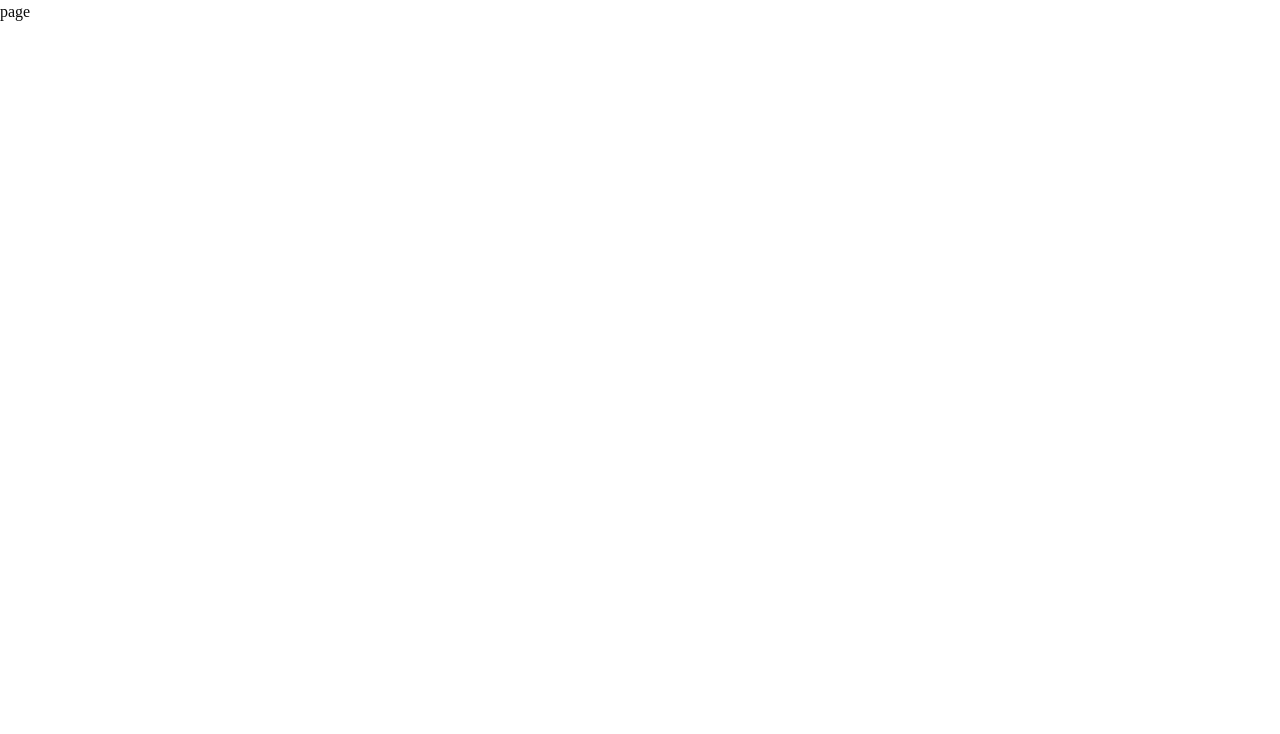
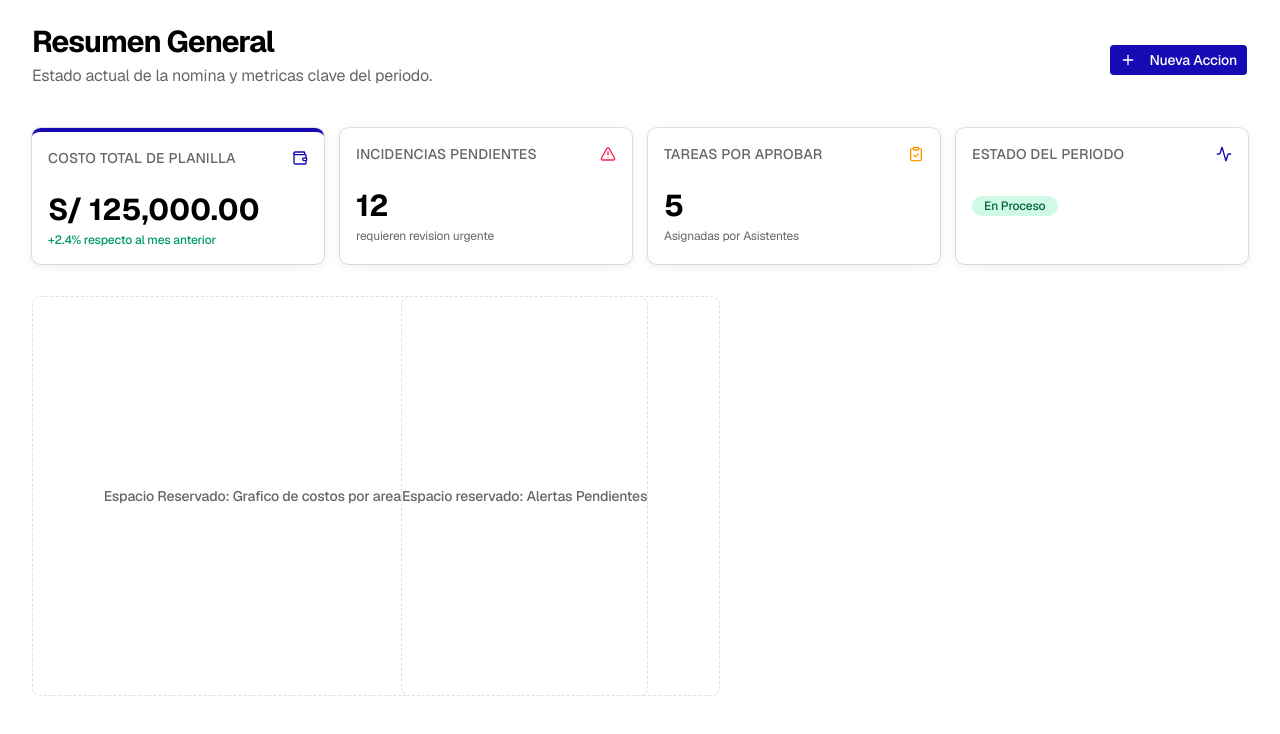
Before and after one commit to ZER0SEV7N/bella-jyp-frontend, a Next.js app: page /contador/dashboard in a window 1280 px wide. Shown: the top 734 px of the page. Built offline with nearby package versions, Linux system fonts and the light colour scheme.

Commit message:
feature/ card summary impplemented into dashboard

```diff
--- a/src/app/contador/dashboard/page.tsx
+++ b/src/app/contador/dashboard/page.tsx
@@ -1,5 +1,64 @@
-import React from 'react'
+import { Suspense } from "react";
 
-export default function page() {
-  return <div>page</div>
+import { Skeleton } from "@/shared/components/ui/skeleton";
+import { Button } from "@/shared/components/ui/button";
+import { Plus } from "lucide-react";
+import CardSummary from "@/features/tareas/components/card-summary";
+
+
+// 1. EL FALLBACK: lo que el usuario vera durante los 1.5 segundos de latencia
+function CardsSkeletonFallback() {
+  return (
+    <>
+      {[1,2,3,4].map((i)=> (
+        <Skeleton key={i} className="h-35 w-full rounded-xl bg-muted/50" />
+      ))}
+    </>
+  );
 }
+
+// 2. EL ORQUESTADOR (server component)
+export default function DashboardContadorPage(){
+  return (
+    <div className="flex-1 space-y-8 p-8 pt-6">
+      <div className="flex items-center justify-between space-y-2">
+        <div>
+          <h2 className="text-3xl font-bold tracking-tight text-foreground">
+            Resumen General
+          </h2>
+          <p className="text-muted-foreground mt-1">
+            Estado actual de la nomina y metricas clave del periodo.
+          </p>
+        </div>
+        <div className="flex items-center space-x-2">
+          <Button className="bg-primary text-primary-foreground hover:bg-primary/90 ">
+            <Plus className="mr-2 h-4 w-4" /> Nueva Accion
+          </Button>
+        </div>
+      </div>
+      <div className="grid gap-4 md:grid-cols-2 lg:grid-cols-4">
+        <Suspense fallback={<CardsSkeletonFallback/>}>
+          <CardSummary/>
+        </Suspense>
+      </div>
+
+    <div className="grid gap-4 md:grid-cols-2 lg:grid-cols-7 mt-8">
+      <div className="col-span-4 h-100 rounded-xl border border-dashed border-muted-foreground/20 bg-card flex items-center justify-center">
+        <span className="text-muted-foreground text-sm font-medium">
+          Espacio Reservado: Grafico de costos por area
+        </span>
+        <div className="col-span-3 h-100 rounded-xl border border-dashed border-muted-foreground/20 bg-card flex items-center justify-center">
+          <span className="text-muted-foreground text-sm font-medium">
+            Espacio reservado: Alertas Pendientes
+          </span>
+
+        </div>
+
+      </div>
+
+    </div>
+    </div>
+
+
+  )
+}
--- a/src/app/globals.css
+++ b/src/app/globals.css
@@ -1,126 +1,173 @@
-@import 'tailwindcss';
-@import 'tw-animate-css';
-@import 'shadcn/tailwind.css';
+@import "tailwindcss";
 
 @custom-variant dark (&:is(.dark *));
+
+:root {
+  --background: oklch(1.0000 0 0);
+  --foreground: oklch(0 0 0);
+  --card: oklch(1.0000 0 0);
+  --card-foreground: oklch(0 0 0);
+  --popover: oklch(1.0000 0 0);
+  --popover-foreground: oklch(0 0 0);
+  --primary: oklch(0.3589 0.2336 267.4538);
+  --primary-foreground: oklch(1.0000 0 0);
+  --secondary: oklch(0 0 0);
+  --secondary-foreground: oklch(1.0000 0 0);
+  --muted: oklch(0.9702 0 0);
+  --muted-foreground: oklch(0.5103 0 0);
+  --accent: oklch(0.3589 0.2336 267.4538);
+  --accent-foreground: oklch(1.0000 0 0);
+  --destructive: oklch(0.5858 0.2220 17.5846);
+  --destructive-foreground: oklch(1.0000 0 0);
+  --border: oklch(0.9219 0 0);
+  --input: oklch(0.9219 0 0);
+  --ring: oklch(0.3589 0.2336 267.4538);
+  --chart-1: oklch(0.3589 0.2336 267.4538);
+  --chart-2: oklch(0 0 0);
+  --chart-3: oklch(0.4202 0 0);
+  --chart-4: oklch(0.5999 0 0);
+  --chart-5: oklch(0.7668 0 0);
+  --sidebar: oklch(1.0000 0 0);
+  --sidebar-foreground: oklch(0 0 0);
+  --sidebar-primary: oklch(0.3589 0.2336 267.4538);
+  --sidebar-primary-foreground: oklch(1.0000 0 0);
+  --sidebar-accent: oklch(0.9702 0 0);
+  --sidebar-accent-foreground: oklch(0.3589 0.2336 267.4538);
+  --sidebar-border: oklch(0.9219 0 0);
+  --sidebar-ring: oklch(0.3589 0.2336 267.4538);
+  --font-sans: var(--font-geist-sans), "Geist", "Geist Sans", ui-sans-serif, system-ui, sans-serif;
+  --font-serif: var(--font-geist-sans), "Geist", "Geist Sans", ui-sans-serif, system-ui, sans-serif;
+  --font-mono: var(--font-geist-mono), "Geist Mono", ui-monospace, monospace;
+  --radius: 0.3rem;
+  --shadow-x: 0px;
+  --shadow-y: 2px;
+  --shadow-blur: 12px;
+  --shadow-spread: 0px;
+  --shadow-opacity: 0.08;
+  --shadow-color: #000000;
+  --shadow-2xs: 0px 2px 12px 0px hsl(0 0% 0% / 0.04);
+  --shadow-xs: 0px 2px 12px 0px hsl(0 0% 0% / 0.04);
+  --shadow-sm: 0px 2px 12px 0px hsl(0 0% 0% / 0.08), 0px 1px 2px -1px hsl(0 0% 0% / 0.08);
+  --shadow: 0px 2px 12px 0px hsl(0 0% 0% / 0.08), 0px 1px 2px -1px hsl(0 0% 0% / 0.08);
+  --shadow-md: 0px 2px 12px 0px hsl(0 0% 0% / 0.08), 0px 2px 4px -1px hsl(0 0% 0% / 0.08);
+  --shadow-lg: 0px 2px 12px 0px hsl(0 0% 0% / 0.08), 0px 4px 6px -1px hsl(0 0% 0% / 0.08);
+  --shadow-xl: 0px 2px 12px 0px hsl(0 0% 0% / 0.08), 0px 8px 10px -1px hsl(0 0% 0% / 0.08);
+  --shadow-2xl: 0px 2px 12px 0px hsl(0 0% 0% / 0.20);
+  --tracking-normal: -0.01em;
+  --spacing: 0.25rem;
+}
+
+.dark {
+  --background: oklch(0 0 0);
+  --foreground: oklch(1.0000 0 0);
+  --card: oklch(0.1448 0 0);
+  --card-foreground: oklch(1.0000 0 0);
+  --popover: oklch(0 0 0);
+  --popover-foreground: oklch(1.0000 0 0);
+  --primary: oklch(0.3589 0.2336 267.4538);
+  --primary-foreground: oklch(1.0000 0 0);
+  --secondary: oklch(1.0000 0 0);
+  --secondary-foreground: oklch(0 0 0);
+  --muted: oklch(0.2178 0 0);
+  --muted-foreground: oklch(0.7155 0 0);
+  --accent: oklch(0.3589 0.2336 267.4538);
+  --accent-foreground: oklch(1.0000 0 0);
+  --destructive: oklch(0.6730 0.2146 25.0397);
+  --destructive-foreground: oklch(1.0000 0 0);
+  --border: oklch(0.2686 0 0);
+  --input: oklch(0.2686 0 0);
+  --ring: oklch(0.3589 0.2336 267.4538);
+  --chart-1: oklch(0.3589 0.2336 267.4538);
+  --chart-2: oklch(1.0000 0 0);
+  --chart-3: oklch(0.5999 0 0);
+  --chart-4: oklch(0.3715 0 0);
+  --chart-5: oklch(0.2178 0 0);
+  --sidebar: oklch(0.1149 0 0);
+  --sidebar-foreground: oklch(1.0000 0 0);
+  --sidebar-primary: oklch(0.3589 0.2336 267.4538);
+  --sidebar-primary-foreground: oklch(1.0000 0 0);
+  --sidebar-accent: oklch(0.2178 0 0);
+  --sidebar-accent-foreground: oklch(1.0000 0 0);
+  --sidebar-border: oklch(0.2686 0 0);
+  --sidebar-ring: oklch(0.3589 0.2336 267.4538);
+  --font-sans: var(--font-geist-sans), "Geist", "Geist Sans", ui-sans-serif, system-ui, sans-serif;
+  --font-serif: var(--font-geist-sans), "Geist", "Geist Sans", ui-sans-serif, system-ui, sans-serif;
+  --font-mono: var(--font-geist-mono), "Geist Mono", ui-monospace, monospace;
+  --radius: 0.3rem;
+  --shadow-x: 0px;
+  --shadow-y: 4px;
+  --shadow-blur: 20px;
+  --shadow-spread: 0px;
+  --shadow-opacity: 0.4;
+  --shadow-color: #000000;
+  --shadow-2xs: 0px 4px 20px 0px hsl(0 0% 0% / 0.20);
+  --shadow-xs: 0px 4px 20px 0px hsl(0 0% 0% / 0.20);
+  --shadow-sm: 0px 4px 20px 0px hsl(0 0% 0% / 0.40), 0px 1px 2px -1px hsl(0 0% 0% / 0.40);
+  --shadow: 0px 4px 20px 0px hsl(0 0% 0% / 0.40), 0px 1px 2px -1px hsl(0 0% 0% / 0.40);
+  --shadow-md: 0px 4px 20px 0px hsl(0 0% 0% / 0.40), 0px 2px 4px -1px hsl(0 0% 0% / 0.40);
+  --shadow-lg: 0px 4px 20px 0px hsl(0 0% 0% / 0.40), 0px 4px 6px -1px hsl(0 0% 0% / 0.40);
+  --shadow-xl: 0px 4px 20px 0px hsl(0 0% 0% / 0.40), 0px 8px 10px -1px hsl(0 0% 0% / 0.40);
+  --shadow-2xl: 0px 4px 20px 0px hsl(0 0% 0% / 1.00);
+}
 
 @theme inline {
   --color-background: var(--background);
   --color-foreground: var(--foreground);
+  --color-card: var(--card);
+  --color-card-foreground: var(--card-foreground);
+  --color-popover: var(--popover);
+  --color-popover-foreground: var(--popover-foreground);
+  --color-primary: var(--primary);
+  --color-primary-foreground: var(--primary-foreground);
+  --color-secondary: var(--secondary);
+  --color-secondary-foreground: var(--secondary-foreground);
+  --color-muted: var(--muted);
+  --color-muted-foreground: var(--muted-foreground);
+  --color-accent: var(--accent);
+  --color-accent-foreground: var(--accent-foreground);
+  --color-destructive: var(--destructive);
+  --color-destructive-foreground: var(--destructive-foreground);
+  --color-border: var(--border);
+  --color-input: var(--input);
+  --color-ring: var(--ring);
+  --color-chart-1: var(--chart-1);
+  --color-chart-2: var(--chart-2);
+  --color-chart-3: var(--chart-3);
+  --color-chart-4: var(--chart-4);
+  --color-chart-5: var(--chart-5);
+  --color-sidebar: var(--sidebar);
+  --color-sidebar-foreground: var(--sidebar-foreground);
+  --color-sidebar-primary: var(--sidebar-primary);
+  --color-sidebar-primary-foreground: var(--sidebar-primary-foreground);
+  --color-sidebar-accent: var(--sidebar-accent);
+  --color-sidebar-accent-foreground: var(--sidebar-accent-foreground);
+  --color-sidebar-border: var(--sidebar-border);
+  --color-sidebar-ring: var(--sidebar-ring);
+
   --font-sans: var(--font-sans);
-  --font-mono: var(--font-geist-mono);
-  --font-heading: var(--font-sans);
-  --color-sidebar-ring: var(--sidebar-ring);
-  --color-sidebar-border: var(--sidebar-border);
-  --color-sidebar-accent-foreground: var(--sidebar-accent-foreground);
-  --color-sidebar-accent: var(--sidebar-accent);
-  --color-sidebar-primary-foreground: var(--sidebar-primary-foreground);
-  --color-sidebar-primary: var(--sidebar-primary);
-  --color-sidebar-foreground: var(--sidebar-foreground);
-  --color-sidebar: var(--sidebar);
-  --color-chart-5: var(--chart-5);
-  --color-chart-4: var(--chart-4);
-  --color-chart-3: var(--chart-3);
-  --color-chart-2: var(--chart-2);
-  --color-chart-1: var(--chart-1);
-  --color-ring: var(--ring);
-  --color-input: var(--input);
-  --color-border: var(--border);
-  --color-destructive: var(--destructive);
-  --color-accent-foreground: var(--accent-foreground);
-  --color-accent: var(--accent);
-  --color-muted-foreground: var(--muted-foreground);
-  --color-muted: var(--muted);
-  --color-secondary-foreground: var(--secondary-foreground);
-  --color-secondary: var(--secondary);
-  --color-primary-foreground: var(--primary-foreground);
-  --color-primary: var(--primary);
-  --color-popover-foreground: var(--popover-foreground);
-  --color-popover: var(--popover);
-  --color-card-foreground: var(--card-foreground);
-  --color-card: var(--card);
-  --radius-sm: calc(var(--radius) * 0.6);
-  --radius-md: calc(var(--radius) * 0.8);
+  --font-mono: var(--font-mono);
+  --font-serif: var(--font-serif);
+
+  --radius-sm: calc(var(--radius) - 4px);
+  --radius-md: calc(var(--radius) - 2px);
   --radius-lg: var(--radius);
-  --radius-xl: calc(var(--radius) * 1.4);
-  --radius-2xl: calc(var(--radius) * 1.8);
-  --radius-3xl: calc(var(--radius) * 2.2);
-  --radius-4xl: calc(var(--radius) * 2.6);
-}
+  --radius-xl: calc(var(--radius) + 4px);
 
-:root {
-  --background: oklch(1 0 0);
-  --foreground: oklch(0.145 0 0);
+  --shadow-2xs: var(--shadow-2xs);
+  --shadow-xs: var(--shadow-xs);
+  --shadow-sm: var(--shadow-sm);
+  --shadow: var(--shadow);
+  --shadow-md: var(--shadow-md);
+  --shadow-lg: var(--shadow-lg);
+  --shadow-xl: var(--shadow-xl);
+  --shadow-2xl: var(--shadow-2xl);
 
-  /* Identidad Corporativa JYP (#150AB4) */
-  --primary: hsl(244, 94%, 39%);
-  --primary-foreground: hsl(0, 0%, 100%);
-
-  --card: oklch(1 0 0);
-  --card-foreground: oklch(0.145 0 0);
-  --popover: oklch(1 0 0);
-  --popover-foreground: oklch(0.145 0 0);
-  --secondary: oklch(0.97 0 0);
-  --secondary-foreground: oklch(0.205 0 0);
-  --muted: oklch(0.97 0 0);
-  --muted-foreground: oklch(0.556 0 0);
-  --accent: oklch(0.97 0 0);
-  --accent-foreground: oklch(0.205 0 0);
-  --destructive: oklch(0.577 0.245 27.325);
-  --border: oklch(0.922 0 0);
-  --input: oklch(0.922 0 0);
-  --ring: oklch(0.708 0 0);
-  --chart-1: oklch(0.87 0 0);
-  --chart-2: oklch(0.556 0 0);
-  --chart-3: oklch(0.439 0 0);
-  --chart-4: oklch(0.371 0 0);
-  --chart-5: oklch(0.269 0 0);
-  --radius: 0.625rem;
-  --sidebar: oklch(0.985 0 0);
-  --sidebar-foreground: oklch(0.145 0 0);
-  --sidebar-primary: oklch(0.205 0 0);
-  --sidebar-primary-foreground: oklch(0.985 0 0);
-  --sidebar-accent: oklch(0.97 0 0);
-  --sidebar-accent-foreground: oklch(0.205 0 0);
-  --sidebar-border: oklch(0.922 0 0);
-  --sidebar-ring: oklch(0.708 0 0);
-}
-
-.dark {
-  --background: oklch(0.145 0 0);
-  --foreground: oklch(0.985 0 0);
-
-  /* Identidad Corporativa JYP en Modo Oscuro (puedes ajustarlo si necesitas que brille más) */
-  --primary: hsl(244, 94%, 39%);
-  --primary-foreground: hsl(0, 0%, 100%);
-
-  --card: oklch(0.205 0 0);
-  --card-foreground: oklch(0.985 0 0);
-  --popover: oklch(0.205 0 0);
-  --popover-foreground: oklch(0.985 0 0);
-  --secondary: oklch(0.269 0 0);
-  --secondary-foreground: oklch(0.985 0 0);
-  --muted: oklch(0.269 0 0);
-  --muted-foreground: oklch(0.708 0 0);
-  --accent: oklch(0.269 0 0);
-  --accent-foreground: oklch(0.985 0 0);
-  --destructive: oklch(0.704 0.191 22.216);
-  --border: oklch(1 0 0 / 10%);
-  --input: oklch(1 0 0 / 15%);
-  --ring: oklch(0.556 0 0);
-  --chart-1: oklch(0.87 0 0);
-  --chart-2: oklch(0.556 0 0);
-  --chart-3: oklch(0.439 0 0);
-  --chart-4: oklch(0.371 0 0);
-  --chart-5: oklch(0.269 0 0);
-  --sidebar: oklch(0.205 0 0);
-  --sidebar-foreground: oklch(0.985 0 0);
-  --sidebar-primary: oklch(0.488 0.243 264.376);
-  --sidebar-primary-foreground: oklch(0.985 0 0);
-  --sidebar-accent: oklch(0.269 0 0);
-  --sidebar-accent-foreground: oklch(0.985 0 0);
-  --sidebar-border: oklch(1 0 0 / 10%);
-  --sidebar-ring: oklch(0.556 0 0);
+  --tracking-tighter: calc(var(--tracking-normal) - 0.05em);
+  --tracking-tight: calc(var(--tracking-normal) - 0.025em);
+  --tracking-normal: var(--tracking-normal);
+  --tracking-wide: calc(var(--tracking-normal) + 0.025em);
+  --tracking-wider: calc(var(--tracking-normal) + 0.05em);
+  --tracking-widest: calc(var(--tracking-normal) + 0.1em);
 }
 
 @layer base {
@@ -129,8 +176,6 @@
   }
   body {
     @apply bg-background text-foreground;
-  }
-  html {
-    @apply font-sans;
+    letter-spacing: var(--tracking-normal);
   }
 }
```
